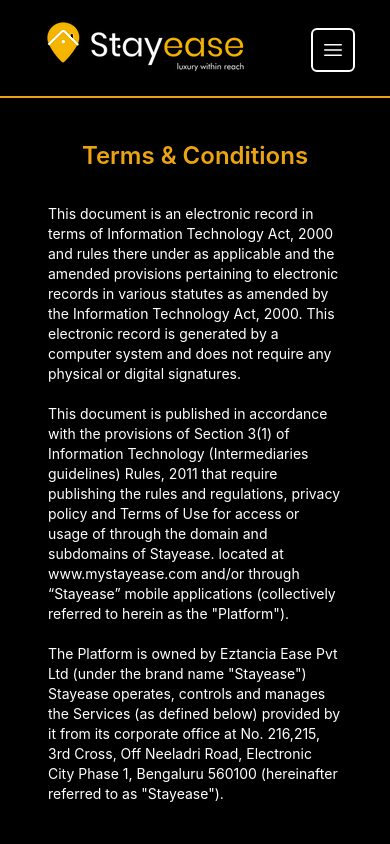
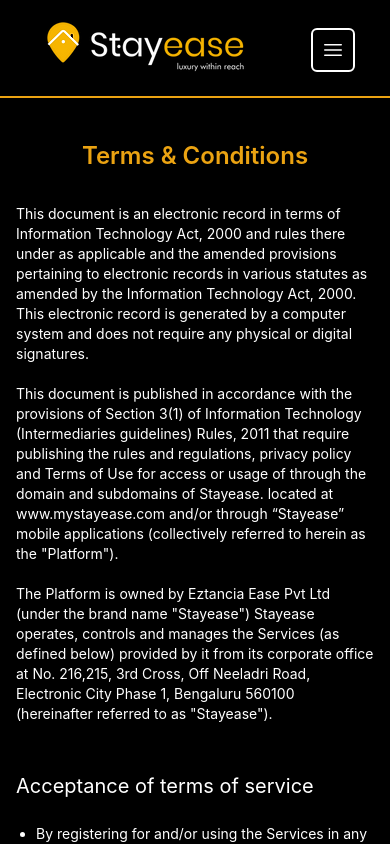
Before and after one commit to Jibin258/stayEase, a React (Create React App) app: page /Terms-conditions in a window 390 px wide. Shown: the top 844 px of the page. Built offline with nearby package versions, Linux system fonts and the light colour scheme.

Commit message:
code changes

```diff
--- a/src/components/blog-components/Blog1.js
+++ b/src/components/blog-components/Blog1.js
@@ -5,7 +5,7 @@
     let publicUrl = process.env.PUBLIC_URL + '/'
 
     return (
-        <div className='bg-white text-black px-[3rem] md:px-[8rem] pb-[3rem] pt-[8rem]'>
+        <div className='bg-white text-black px-[1rem] md:px-[8rem] pb-[3rem] pt-[8rem]'>
             <h1 className='text-xl md:text-3xl lg:text-5xl font-semibold my-3 md:my-5'>Top Benefits of Co-Living or Sharing Accommodation for Millennials in Bangalore</h1>
 
             <h6 className='font-semibold pt-[3rem]'>Rithan Gowda C</h6>
--- a/src/components/section-components/PrivacyPolicy.js
+++ b/src/components/section-components/PrivacyPolicy.js
@@ -13,7 +13,7 @@
     }
 
     return (
-        <div className='pt-[8rem] md:pt-[10rem] pb-[1rem] md:pb-[2rem] px-[3rem] md:px-[5rem] lg:px-[8rem]'>
+        <div className='pt-[8rem] md:pt-[10rem] pb-[1rem] md:pb-[2rem] px-[1rem] md:px-[5rem] lg:px-[8rem]'>
             <div className='text-center mb-5'>
                 <h1 className="text-2xl md:text-4xl font-semibold my-3 md:my-5 text-[#eba312]">Privacy Policy</h1>
             </div>
--- a/src/components/section-components/TermsConditions.js
+++ b/src/components/section-components/TermsConditions.js
@@ -16,7 +16,7 @@
     }
 
     return (
-        <div className='pt-[8rem] md:pt-[10rem] pb-[1rem] md:pb-[2rem] px-[3rem] md:px-[5rem] lg:px-[8rem]'>
+        <div className='pt-[8rem] md:pt-[10rem] pb-[1rem] md:pb-[2rem] px-[1rem] md:px-[5rem] lg:px-[8rem]'>
             <div className='text-center mb-5'>
                 <h1 className="text-2xl md:text-4xl font-semibold my-3 md:my-5 text-[#eba312]">Terms & Conditions</h1>
             </div>
```
